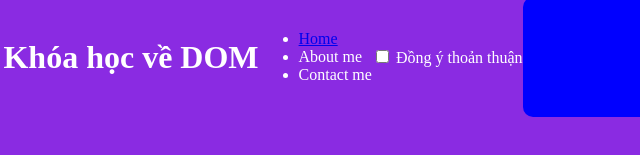
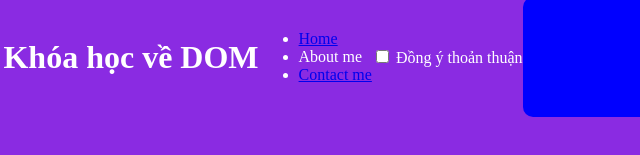
Before and after one commit to ZeroToHero2k1/DOM-JS, a plain HTML site: page index.html in a window 1280 px wide. Shown: the part 343-498 px from the top of the page, 227-867 px from the left. Drawn offline with Linux system fonts and the light colour scheme.

Commit message:
thêm href thẻ a

```diff
--- a/index.html
+++ b/index.html
@@ -11,7 +11,7 @@
     <ul>
         <li class="list"><a href="https://docas.vn/">Home</a></li>
         <li class="list">About me</li>
-        <li class="list">Contact me</li>
+        <li class="list"><a href="./contact.html">Contact me</a></li>
     </ul>
 
     <form action="">
```
